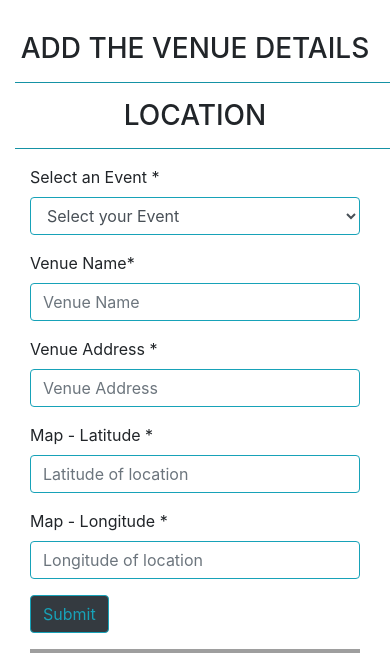
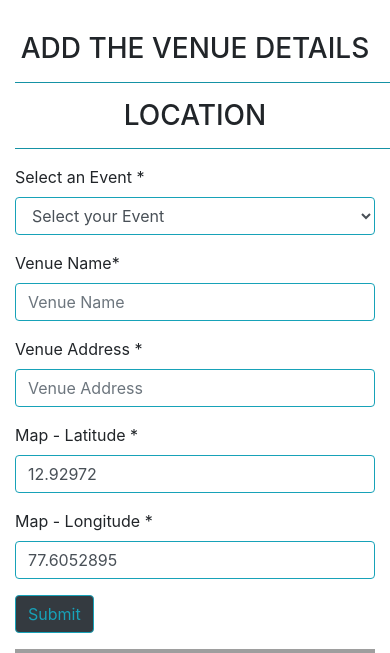
Before and after one commit to alisha21puja/Hackathon1, a Django app: page /Organizer/EventLocation in a window 390 px wide. Shown: the part 64-717 px from the top of the page. Run offline with Django 3.2, Linux system fonts and the light colour scheme; the visitor is signed in with stand-in values (Sample User, id 1); some libraries are stand-ins or nearby versions; grey boxes are pictures that could not be loaded.

Commit message:
map corrrected
map corrrected

```diff
--- a/Organizer/models.py
+++ b/Organizer/models.py
@@ -23,7 +23,7 @@ class OrganiseEvent(models.Model):
     event_poster = models.ImageField(upload_to='event_poster/')
     event_startdate = models.DateTimeField(default=now)
     event_enddate = models.DateTimeField()
-    us = models.ForeignKey(User,  on_delete=models.CASCADE)
+    us = models.ForeignKey(User, on_delete=models.CASCADE)
 
     def summary(self):
         return self.event_description[:150]
@@ -94,7 +94,7 @@ class EventLocation(models.Model):
     event_venue_addr = models.CharField(max_length=300)
     event_latitude = models.CharField(max_length=100)
     event_longitude = models.CharField(max_length=100)
-    event_id = models.ForeignKey(OrganiseEvent, on_delete=models.CASCADE)
+    eventid = models.ForeignKey(OrganiseEvent, on_delete=models.CASCADE)
     event_name = models.CharField(max_length=200)
 
     def __self__():
--- a/Organizer/templates/eventlocationinfo.html
+++ b/Organizer/templates/eventlocationinfo.html
@@ -27,7 +27,6 @@
     {% endif %}
 
     <div class="row">
-        <div class="col-md-12">
         <div class="col-md-6">
             <form action=" {% url 'WriteBlog' %}" method="POST">
                 {% csrf_token %}
@@ -52,17 +51,17 @@
                 </div>
                 <div class="form-group">
                     <label for="event_latitude">Map - Latitude &ast; </label>
-                        <input type="text" class="form-control border border-info" name="event_latitude"
-                            id="event_latitude" placeholder="Latitude of location">
+                    <input type="text" class="form-control border border-info" name="event_latitude" id="event_latitude"
+                        placeholder="Latitude of location" value="12.92972">
                 </div>
                 <div class="form-group">
                     <label for="event_longitude">Map - Longitude &ast; </label>
                     <input type="text" class="form-control border border-info" name="event_longitude"
-                            id="event_longitude" placeholder="Longitude of location">
+                        id="event_longitude" placeholder="Longitude of location" value="77.6052895">
                 </div>
                 <div class="form-group">
-                        <input type="submit" class="btn btn-outline-info bg-dark" id="password"
-                            aria-describedby="emailHelp" value="Submit">
+                    <input type="submit" class="btn btn-outline-info bg-dark" id="password" aria-describedby="emailHelp"
+                        value="Submit">
                 </div>
             </form>
         </div>
@@ -81,14 +80,70 @@
             </style>
             <div id="map"></div>
             <script>
-                    var map;
                 function initMap() {
-                        map = new google.maps.Map(document.getElementById('map'), {
-                            center: { lat: 12.92972, lng: 77.6052895 },
-                            zoom: 8
+
+                    let lati = document.getElementById('event_latitude').value;
+                    let lngi = document.getElementById('event_longitude').value;
+                    lati = parseFloat(lati);
+                    lngi = parseFloat(lngi);
+
+                    var uluru = { lat: lati, lng: lngi };
+                    var main_url = "https://cdn0.iconfinder.com/data/icons/map-and-navigation-2-1/48/100-512.png";
+
+                    var map = new google.maps.Map(document.getElementById('map'), {
+                        zoom: 14,
+                        center: uluru,
+                        gestureHandling: 'cooperative',
+                        mapTypeId: 'satellite',
+                        heading: 90,
+                        tilt: 45
+
+                    });
+                    map.setTilt(45);
+                    function rotate90() {
+                        var heading = map.getHeading() || 0;
+                        map.setHeading(heading + 90);
+                    }
+
+                    function autoRotate() {
+                        // Determine if we're showing aerial imagery.
+                        if (map.getTilt() !== 0) {
+                            window.setInterval(rotate90, 3000);
+                        }
+                    }
+                    var icon = {
+                        url: main_url, // url
+                        scaledSize: new google.maps.Size(50, 50), // scaled size
+                    };
+                    // The marker, positioned at Uluru
+                    var marker = new google.maps.Marker({
+                        position: uluru,
+                        map: map,
+                        icon: icon,
+                        title: 'Click to zoom'
                     });
 
-                        google.maps.event.addListenerOnce(map, 'tilesloaded', addMarkers);
+                    map.addListener('center_changed', function () {
+                        // 3 seconds after the center of the map has changed, pan back to the
+                        // marker.
+                        window.setTimeout(function () {
+                            map.panTo(marker.getPosition());
+                        }, 3000);
+                    });
+
+                    marker.addListener('click', function () {
+                        map.setZoom(20);
+                        map.setCenter(marker.getPosition());
+                    });
+                    var panorama = new google.maps.StreetViewPanorama(
+                        document.getElementById('pano'), {
+                            position: uluru,
+                            pov: {
+                                heading: 34,
+                                pitch: 10
+                            }
+                        });
+                    map.setStreetView(panorama);
                 }
             </script>
             <script async defer
@@ -96,6 +151,5 @@
         </div>
     </div>
 </div>
-</div>
 
 {% endblock %}
--- a/Organizer/views.py
+++ b/Organizer/views.py
@@ -42,8 +42,7 @@ def EventLocation(request):
            event_name = request.POST['event_name']
 
         eid = OrganiseEvent.objects.get(event_title=event_name).id
-        location_data = EventLocation( event_name=event_name, event_venue_name=event_venue_name, event_venue_addr=event_venue_addr,
-                                      event_latitude=event_latitude, event_longitude=event_longitude, event_id=eid)
+        location_data = EventLocation(event_name=event_name, event_venue_name=event_venue_name, event_venue_addr=event_venue_addr, event_latitude=event_latitude, event_longitude=event_longitude, eventid=eid)
         location_data.save()
         return render(request, 'organiser_index.html')
     else:
```
Also changed, not shown: Organizer/migrations/0005_auto_20190812_1129.py (added). Lines whose indentation alone changed are shown as unchanged.
